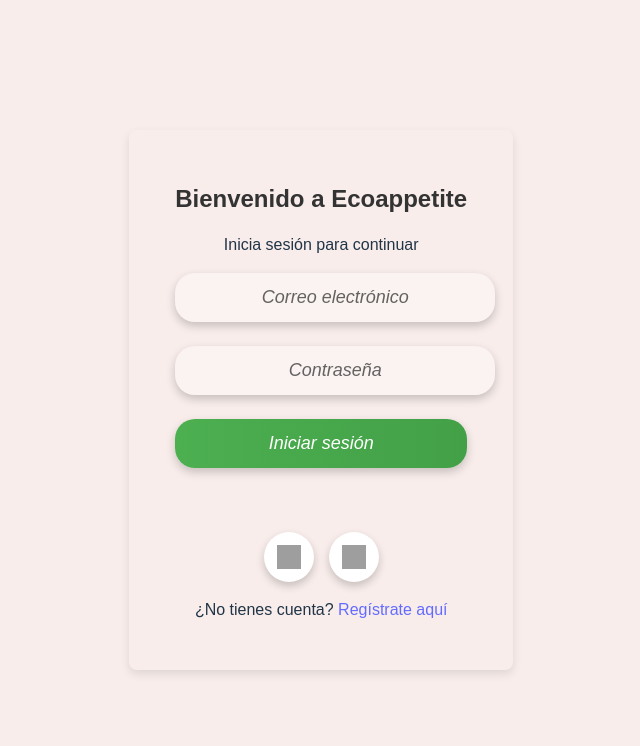
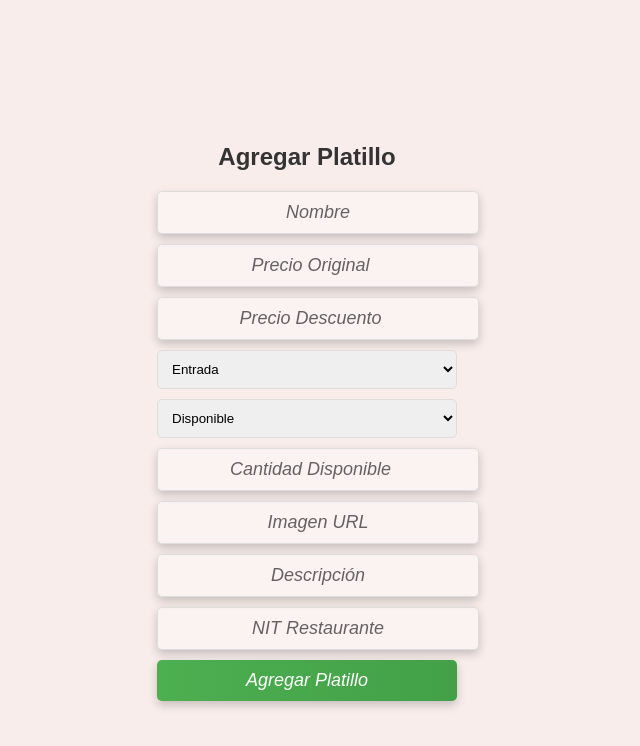
Before and after one commit to Ecoappetite/Ecoappetite-Front, a React (Vite) app: page /agregar-platillo in a window 1280 px wide. Shown: the top 746 px of the page, without its empty margins (333-973 px from the left). Built offline with nearby package versions, Linux system fonts and the light colour scheme; grey boxes are pictures that could not be loaded.

Commit message:
Implementación inicial de la lógica para la pantalla de agregar platillo

```diff
--- a/package.json
+++ b/package.json
@@ -13,7 +13,7 @@
     "axios": "^1.8.4",
     "react": "^19.0.0",
     "react-dom": "^19.0.0",
-    "react-router-dom": "^7.4.0"
+    "react-router-dom": "^7.5.0"
   },
   "devDependencies": {
     "@eslint/js": "^9.21.0",
--- a/src/App.tsx
+++ b/src/App.tsx
@@ -1,15 +1,26 @@
 import React from "react";
 import ReactDOM from "react-dom/client";
+import { BrowserRouter as Router, Route, Routes } from "react-router-dom"; //new
 import { AuthProvider } from "./context/AuthContext";
 import ProtectedRoute from "./components/ProtectedRoute";
 import Login from "./pages/Login"; // Importamos la pantalla de login
+import AddPlatillo from "./pages/AddPlatillo";
 import "./App.css";
 
 function App() {
   return (
-    <div className="app-container">
-      <Login />
-    </div>
+    <AuthProvider>
+      <Router>
+        <div className="app-container">
+          <Routes>
+            <Route path="/login" element={<Login />} />
+            {/*<Route path="/agregar-platillo" element={<ProtectedRoute><AddPlatillo /></ProtectedRoute>} />*/}
+            <Route path="/agregar-platillo" element={<AddPlatillo />} />
+            {/*para las demás */}
+          </Routes>
+        </div>
+      </Router>
+    </AuthProvider>
   );
 }
 
--- /dev/null
+++ b/src/pages/AddPlatillo.tsx
@@ -0,0 +1,67 @@
+import React, { useState } from 'react';
+import axios from '../api/axiosConfig';
+import '../styles/addPlatillo.css';
+
+const AddPlatillo = () => {
+  const [platillo, setPlatillo] = useState({
+    nombre: '',
+    precioOriginal: '',
+    precioDescuento: '',
+    categoriaPlatillo: 'ENTRADA',
+    estadoPlatillo: 'DISPONIBLE',
+    cantidadDisponible: '',
+    imagen: '',
+    descripcion: '',
+    nitRestaurante: ''
+  });
+
+  const handleChange = (e: React.ChangeEvent<HTMLInputElement | HTMLSelectElement>) => {
+    setPlatillo({
+      ...platillo,
+      [e.target.name]: e.target.value
+    });
+  };
+
+  const handleSubmit = async (e: React.FormEvent) => {
+    e.preventDefault();
+    try {
+      const response = await axios.post('/platillo', platillo);
+      alert('Platillo agregado exitosamente');
+    } catch (error) {
+      alert('Error al agregar el platillo');
+    }
+  };
+
+  return (
+    <div className="addPlatillo-container">
+      <h2>Agregar Platillo</h2>
+      <form onSubmit={handleSubmit} className="addPlatillo-form">
+        <input type="text" name="nombre" placeholder="Nombre" value={platillo.nombre} onChange={handleChange} />
+        <input type="number" name="precioOriginal" placeholder="Precio Original" value={platillo.precioOriginal} onChange={handleChange} />
+        <input type="number" name="precioDescuento" placeholder="Precio Descuento" value={platillo.precioDescuento} onChange={handleChange} />
+
+        <select name="categoriaPlatillo" value={platillo.categoriaPlatillo} onChange={handleChange}>
+          <option value="ENTRADA">Entrada</option>
+          <option value="PLATO_FUERTE">Plato Fuerte</option>
+          <option value="COMIDA_RAPIDA">Comida Rápida</option>
+          <option value="POSTRE">Postre</option>
+          <option value="BEBIDA">Bebida</option>
+        </select>
+
+        <select name="estadoPlatillo" value={platillo.estadoPlatillo} onChange={handleChange}>
+          <option value="DISPONIBLE">Disponible</option>
+          <option value="AGOTADO">Agotado</option>
+        </select>
+
+        <input type="number" name="cantidadDisponible" placeholder="Cantidad Disponible" value={platillo.cantidadDisponible} onChange={handleChange} />
+        <input type="text" name="imagen" placeholder="Imagen URL" value={platillo.imagen} onChange={handleChange} />
+        <input type="text" name="descripcion" placeholder="Descripción" value={platillo.descripcion} onChange={handleChange} />
+        <input type="text" name="nitRestaurante" placeholder="NIT Restaurante" value={platillo.nitRestaurante} onChange={handleChange} />
+
+        <button type="submit">Agregar Platillo</button>
+      </form>
+    </div>
+  );
+};
+
+export default AddPlatillo;
--- /dev/null
+++ b/src/styles/addPlatillo.css
@@ -0,0 +1,32 @@
+.addPlatillo-container {
+  display: flex;
+  flex-direction: column;
+  align-items: center;
+  margin-top: 20px;
+}
+
+.addPlatillo-form {
+  display: flex;
+  flex-direction: column;
+  gap: 10px;
+  width: 300px;
+}
+
+.addPlatillo-form input, .addPlatillo-form select {
+  padding: 10px;
+  border-radius: 5px;
+  border: 1px solid #ddd;
+}
+
+.addPlatillo-form button {
+  padding: 10px;
+  border-radius: 5px;
+  border: none;
+  background-color: #4CAF50;
+  color: white;
+  cursor: pointer;
+}
+
+.addPlatillo-form button:hover {
+  background-color: #388E3C;
+}
```
Also changed, not shown: 1 other file (tests, documents, lock files or other folders).
